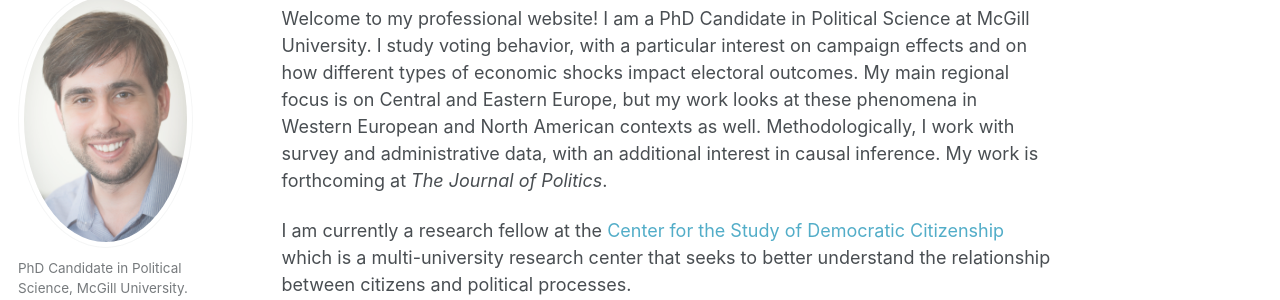
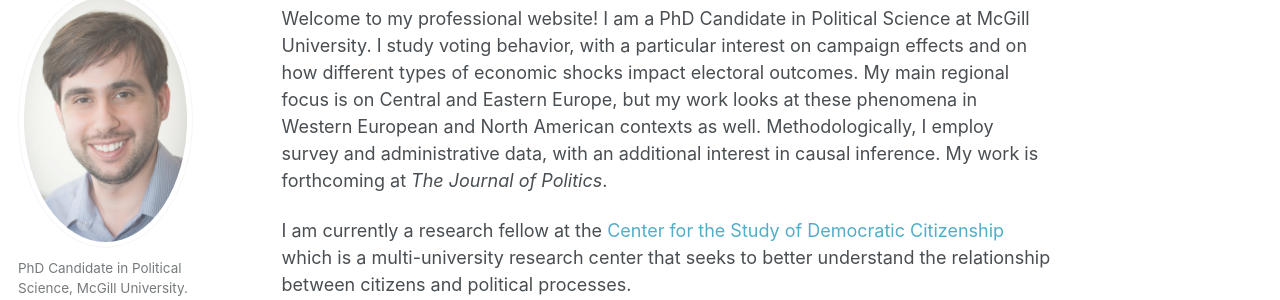
Before and after one commit to costinciobanu/costinciobanu.github.io, a Jekyll site: the page built from _pages/about.md, in a window 1280 px wide. Shown: the part 127-427 px from the top of the page. Built offline with Jekyll 4.4.1, drawn with Linux system fonts in a browser that asks for light colours; some web fonts are replaced.

Commit message:
Update about.md

```diff
--- a/_pages/about.md
+++ b/_pages/about.md
@@ -7,7 +7,7 @@ redirect_from:
   - /about.html
 ---
 
-Welcome to my professional website! I am a PhD Candidate in Political Science at McGill University. I study voting behavior, with a particular interest on campaign effects and on how different types of economic shocks impact electoral outcomes. My main regional focus is on Central and Eastern Europe, but my work looks at these phenomena in Western European and North American contexts as well. Methodologically, I work with survey and administrative data, with an additional interest in causal inference. My work is forthcoming at <em> The Journal of Politics</em>.
+Welcome to my professional website! I am a PhD Candidate in Political Science at McGill University. I study voting behavior, with a particular interest on campaign effects and on how different types of economic shocks impact electoral outcomes. My main regional focus is on Central and Eastern Europe, but my work looks at these phenomena in Western European and North American contexts as well. Methodologically, I employ survey and administrative data, with an additional interest in causal inference. My work is forthcoming at <em> The Journal of Politics</em>.
 
 I am currently a research fellow at the [Center for the Study of Democratic Citizenship](https://www.mcgill.ca/csdc-cecd/) which is a multi-university research center that seeks to better understand the relationship between citizens and political processes.
 
```
